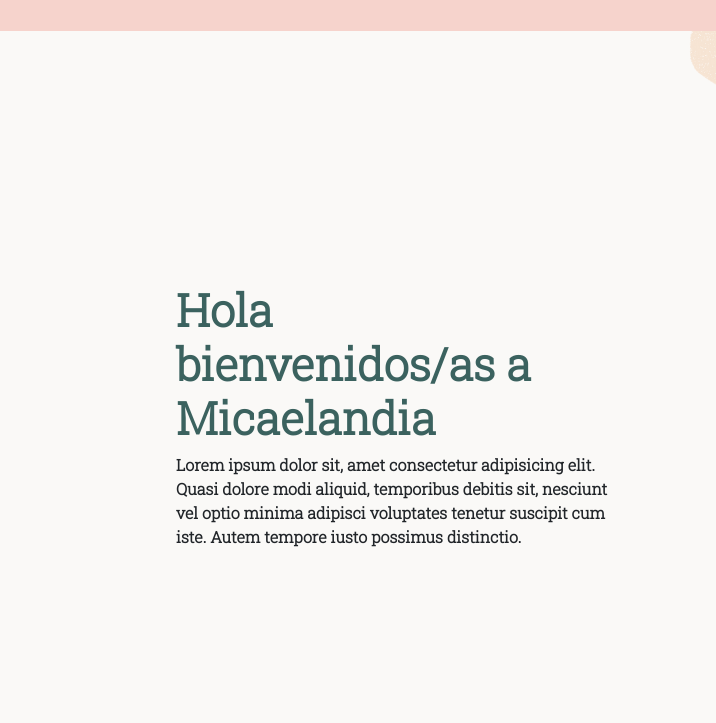
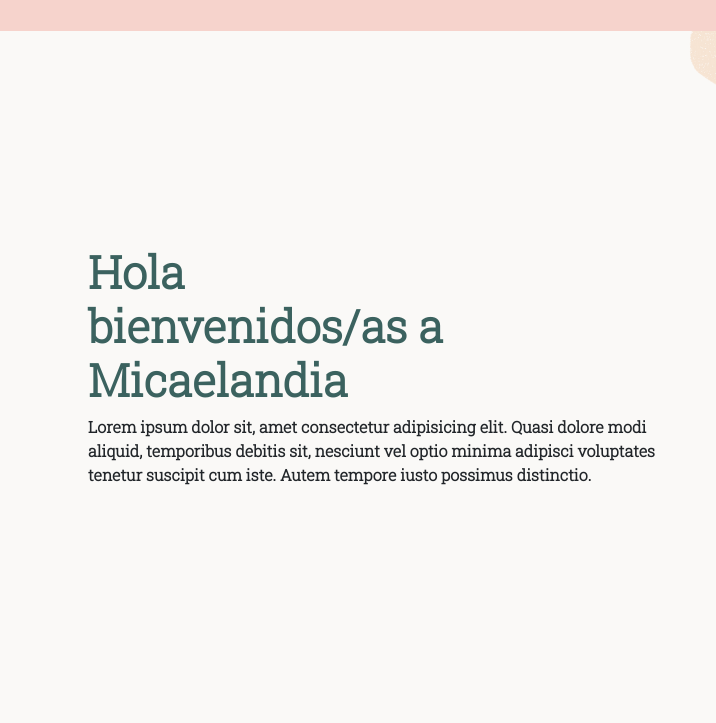
Before and after one commit to davidicabello/micaelandia-v2, a plain HTML site: page index.html in a window 1280 px wide. Shown: the part 77-800 px from the top of the page, 564-1280 px from the left. Drawn offline with nearby package versions, Linux system fonts and the light colour scheme.

Commit message:
bug message inner padding
bug message padding inner

```diff
--- a/css/styles.css
+++ b/css/styles.css
@@ -74,5 +74,5 @@ body {
 }
 
 .message-inner {
-    padding: 100px;
+    padding-bottom: 100px;
 }
```
